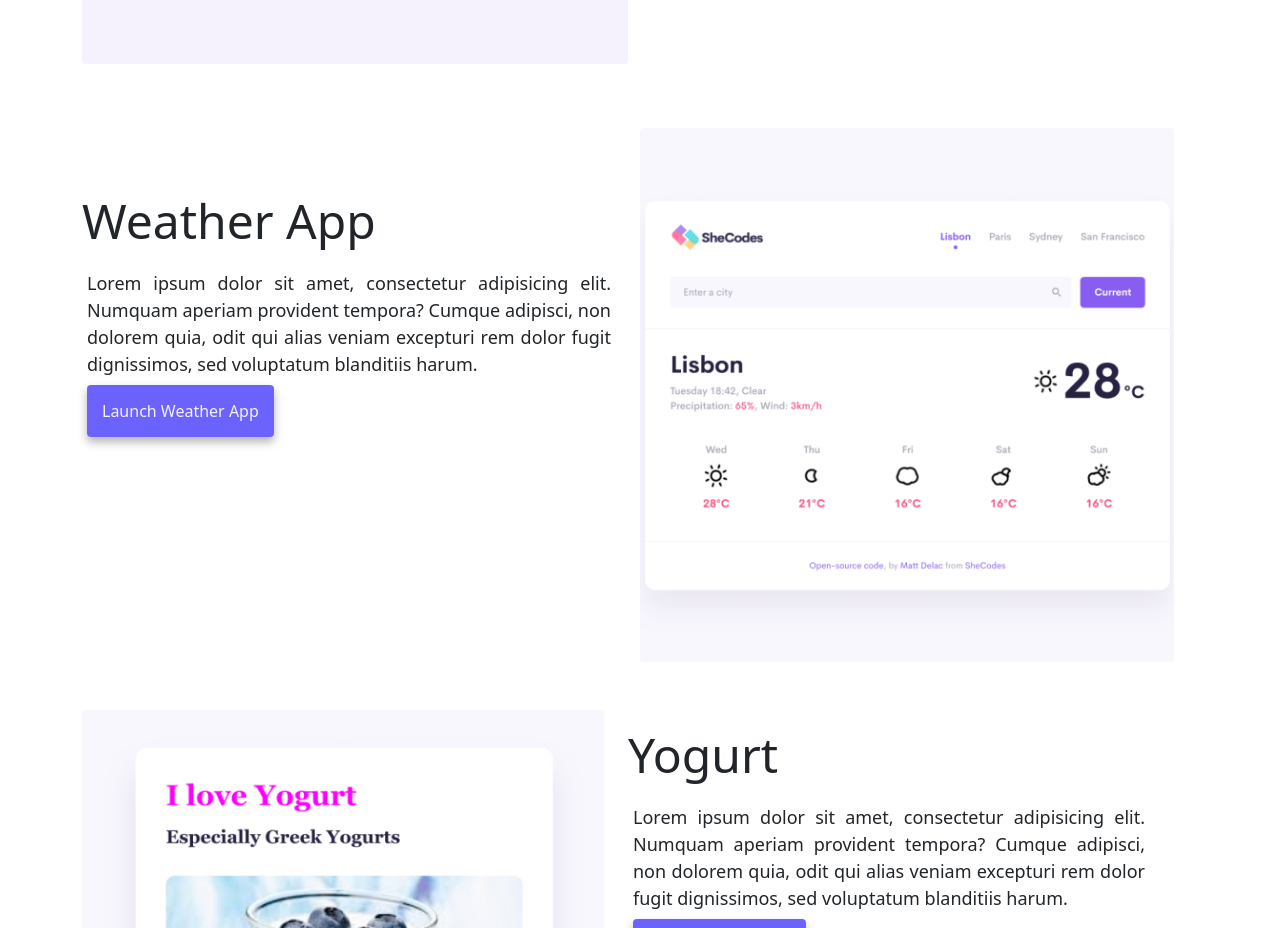
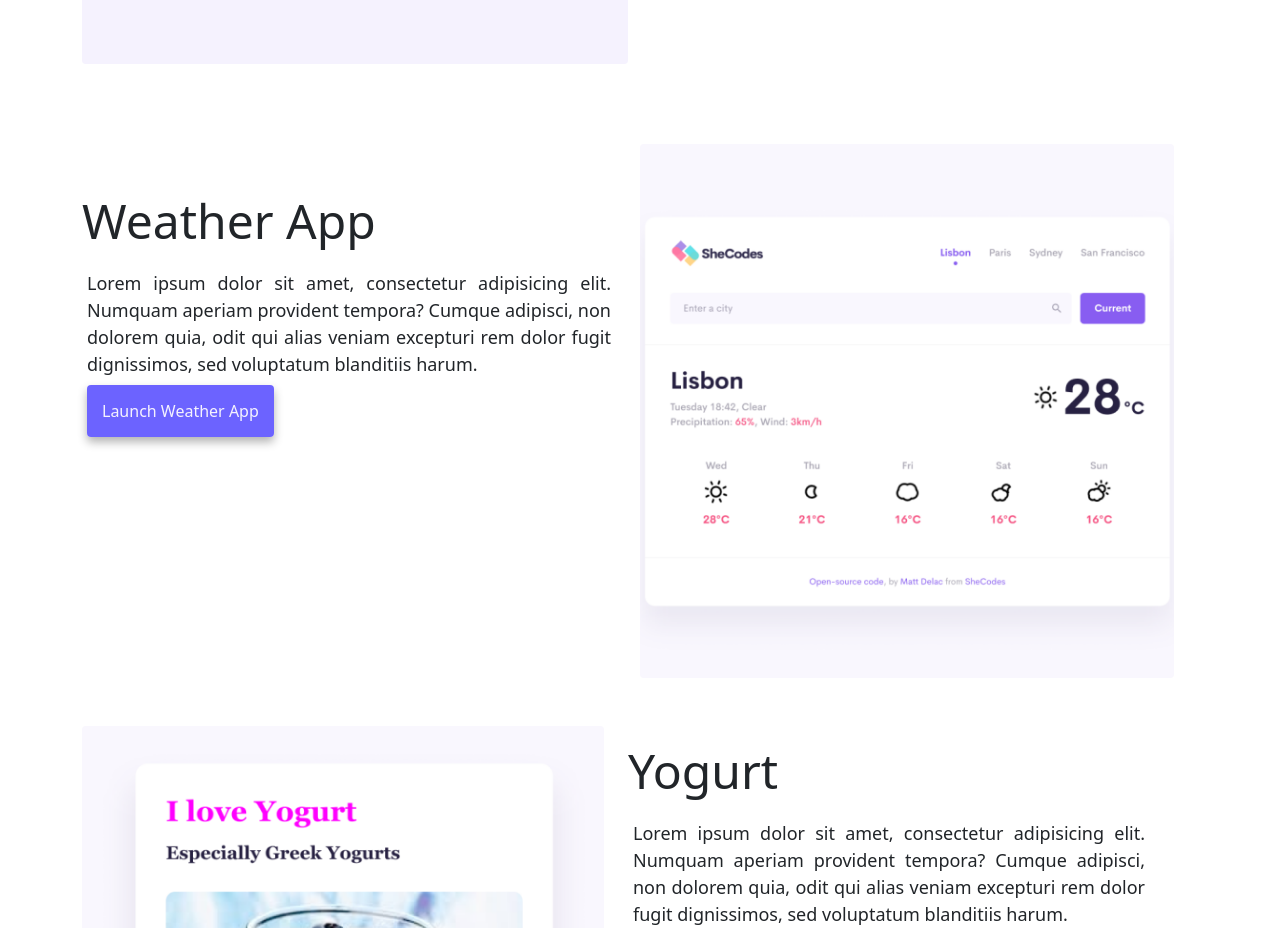
Before and after one commit to Mor-coder/Week3-exercise-responsive, a plain HTML site: page index.html in a window 1280 px wide. Shown: the part 940-1868 px from the top of the page. Drawn offline with nearby package versions, Linux system fonts and the light colour scheme.

Commit message:
optimised index title and added mt to weather img in index

```diff
--- a/index.html
+++ b/index.html
@@ -20,7 +20,7 @@
       crossorigin="anonymous"
     ></script>
     <link rel="stylesheet" href="src/style.css" />
-    <title>Mor Shmueli Portfolio | Front-end Developer | London, UK</title>
+    <title>Mor Shmueli | Front-end Developer | London, UK</title>
   </head>
   <body>
       <nav class="navbar navbar-expand-lg navbar-light bg-light fixed-top">
@@ -76,7 +76,7 @@
         <div class="col-md-6 mt-3">
           <img
             src="img/weather.png"
-            class="img-fluid rounded"
+            class="img-fluid rounded mt-3"
             alt="weather-app"
           />
         </div>
```
